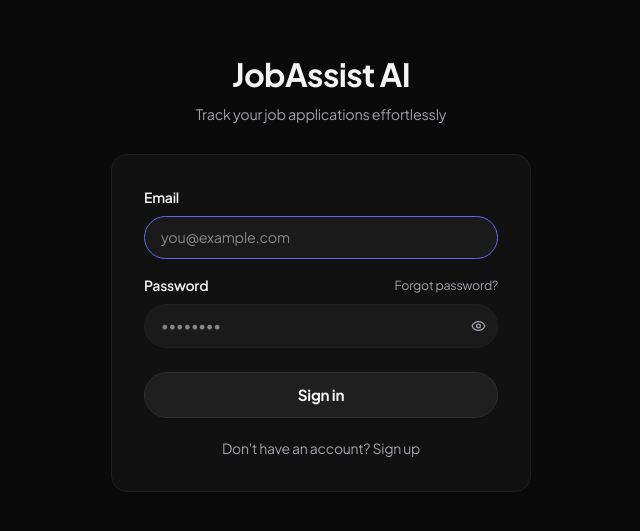
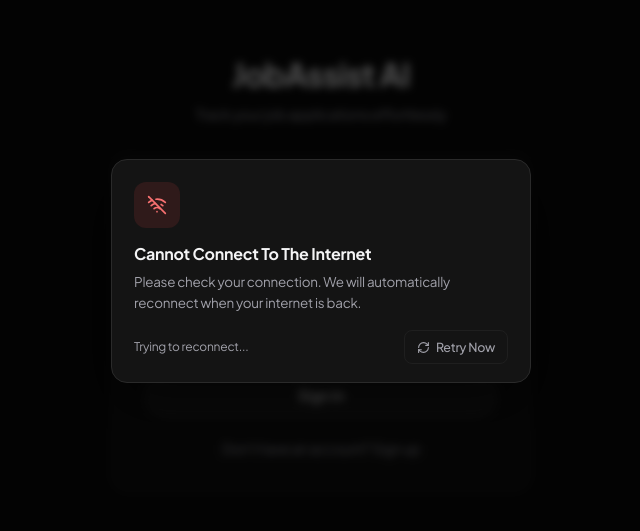
Before and after one commit to agarwalaman598/job-application-assistant, a React (Vite) app in the folder frontend/: page /login in a window 1280 px wide. Shown: the part 129-660 px from the top of the page, without its empty margins (319-959 px from the left). Built offline with nearby package versions, Linux system fonts and the light colour scheme; no server answers.

Commit message:
Add NetworkStatusModal component to handle network connectivity status

```diff
--- a/frontend/src/App.jsx
+++ b/frontend/src/App.jsx
@@ -6,6 +6,7 @@ import { NavigationGuardProvider } from './context/NavigationGuardContext';
 import ErrorBoundary from './components/ErrorBoundary';
 import ProtectedRoute from './components/ProtectedRoute';
 import { Sidebar } from './components/Sidebar';
+import NetworkStatusModal from './components/NetworkStatusModal';
 import LoginPage from './pages/LoginPage';
 import RegisterPage from './pages/RegisterPage';
 import DashboardPage from './pages/DashboardPage';
@@ -99,6 +100,7 @@ export default function App() {
         </Routes>
       </AuthProvider>
         </NavigationGuardProvider>
+        <NetworkStatusModal />
       </ErrorBoundary>
     </BrowserRouter>
   );
--- a/frontend/src/api.js
+++ b/frontend/src/api.js
@@ -1,4 +1,6 @@
 import axios from 'axios';
+
+const NETWORK_ERROR_EVENT = 'app:network-error';
 
 const api = axios.create({
   baseURL: import.meta.env.VITE_API_URL || '/api',
@@ -18,6 +20,12 @@ api.interceptors.request.use(config => {
 api.interceptors.response.use(
   (response) => response,
   (error) => {
+    if (!error?.response && error?.code !== 'ERR_CANCELED') {
+      if (typeof window !== 'undefined') {
+        window.dispatchEvent(new Event(NETWORK_ERROR_EVENT));
+      }
+    }
+
     if (
       error.response?.status === 401 &&
       !error.config?.url?.includes('/auth/')
--- /dev/null
+++ b/frontend/src/components/NetworkStatusModal.jsx
@@ -0,0 +1,164 @@
+import { useCallback, useEffect, useMemo, useRef, useState } from 'react';
+import { RefreshCw, WifiOff } from 'lucide-react';
+
+const CHECK_INTERVAL_MS = 5000;
+const BACKGROUND_CHECK_INTERVAL_MS = 15000;
+const CHECK_TIMEOUT_MS = 4000;
+const NETWORK_ERROR_EVENT = 'app:network-error';
+
+export default function NetworkStatusModal() {
+  const [open, setOpen] = useState(typeof navigator !== 'undefined' ? !navigator.onLine : false);
+  const [checking, setChecking] = useState(false);
+  const checkInFlightRef = useRef(false);
+
+  const probeUrl = useMemo(() => {
+    const raw = import.meta.env.VITE_API_URL || '/api';
+    return raw.replace(/\/+$/, '') || '/api';
+  }, []);
+
+  const checkConnectivity = useCallback(async () => {
+    if (checkInFlightRef.current) return;
+    checkInFlightRef.current = true;
+    setChecking(true);
+
+    if (!navigator.onLine) {
+      setOpen(true);
+      setChecking(false);
+      checkInFlightRef.current = false;
+      return;
+    }
+
+    const controller = new AbortController();
+    const timer = setTimeout(() => controller.abort(), CHECK_TIMEOUT_MS);
+
+    try {
+      // Any HTTP response (including 401/404) means network + server path is reachable.
+      await fetch(`${probeUrl}?_net=${Date.now()}`, {
+        method: 'GET',
+        cache: 'no-store',
+        credentials: 'include',
+        signal: controller.signal,
+      });
+      setOpen(false);
+    } catch {
+      setOpen(true);
+    } finally {
+      clearTimeout(timer);
+      setChecking(false);
+      checkInFlightRef.current = false;
+    }
+  }, [probeUrl]);
+
+  useEffect(() => {
+    const onOffline = () => setOpen(true);
+    const onOnline = () => { void checkConnectivity(); };
+    const onNetworkError = () => setOpen(true);
+
+    window.addEventListener('offline', onOffline);
+    window.addEventListener('online', onOnline);
+    window.addEventListener(NETWORK_ERROR_EVENT, onNetworkError);
+
+    if (!navigator.onLine) {
+      setOpen(true);
+    } else {
+      void checkConnectivity();
+    }
+
+    return () => {
+      window.removeEventListener('offline', onOffline);
+      window.removeEventListener('online', onOnline);
+      window.removeEventListener(NETWORK_ERROR_EVENT, onNetworkError);
+    };
+  }, [checkConnectivity]);
+
+  useEffect(() => {
+    if (!open) return;
+
+    const interval = setInterval(() => {
+      if (navigator.onLine) {
+        void checkConnectivity();
+      }
+    }, CHECK_INTERVAL_MS);
+
+    return () => clearInterval(interval);
+  }, [open, checkConnectivity]);
+
+  useEffect(() => {
+    const interval = setInterval(() => {
+      if (!open && navigator.onLine) {
+        void checkConnectivity();
+      }
+    }, BACKGROUND_CHECK_INTERVAL_MS);
+
+    return () => clearInterval(interval);
+  }, [open, checkConnectivity]);
+
+  if (!open) return null;
+
+  return (
+    <div
+      className="animate-modal-bg"
+      style={{
+        position: 'fixed',
+        inset: 0,
+        zIndex: 1200,
+        background: 'rgba(0,0,0,0.65)',
+        backdropFilter: 'blur(4px)',
+        display: 'flex',
+        alignItems: 'center',
+        justifyContent: 'center',
+        padding: '1rem',
+      }}
+    >
+      <div
+        className="animate-modal"
+        style={{
+          background: '#141414',
+          border: '1px solid #2a2a2a',
+          borderRadius: 16,
+          width: '100%',
+          maxWidth: 420,
+          boxShadow: '0 24px 60px rgba(0,0,0,0.6)',
+          padding: '22px 22px 18px',
+        }}
+      >
+        <div
+          style={{
+            width: 46,
+            height: 46,
+            borderRadius: 12,
+            marginBottom: 14,
+            background: 'rgba(239,68,68,0.12)',
+            display: 'flex',
+            alignItems: 'center',
+            justifyContent: 'center',
+          }}
+        >
+          <WifiOff size={20} style={{ color: '#f87171' }} />
+        </div>
+
+        <p style={{ fontSize: '1rem', fontWeight: 700, color: 'var(--foreground)', marginBottom: 6 }}>
+          Cannot Connect To The Internet
+        </p>
+        <p style={{ fontSize: '0.84rem', color: 'var(--muted-foreground)', lineHeight: 1.55 }}>
+          Please check your connection. We will automatically reconnect when your internet is back.
+        </p>
+
+        <div style={{ marginTop: 16, display: 'flex', alignItems: 'center', justifyContent: 'space-between', gap: 10 }}>
+          <span style={{ fontSize: '0.75rem', color: 'var(--muted-foreground)' }}>
+            {navigator.onLine ? 'Trying to reconnect...' : 'You are offline'}
+          </span>
+          <button
+            onClick={() => { void checkConnectivity(); }}
+            disabled={checking}
+            className="btn-secondary"
+            style={{ padding: '7px 12px', fontSize: '0.78rem', display: 'inline-flex', alignItems: 'center', gap: 6 }}
+          >
+            <RefreshCw size={13} className={checking ? 'animate-spin' : ''} />
+            {checking ? 'Retrying...' : 'Retry Now'}
+          </button>
+        </div>
+      </div>
+    </div>
+  );
+}
```
